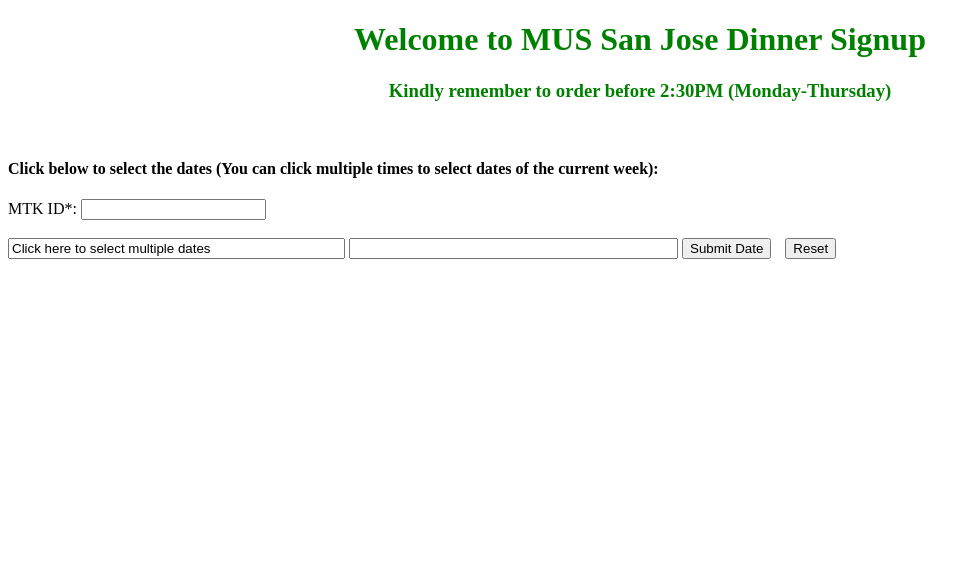
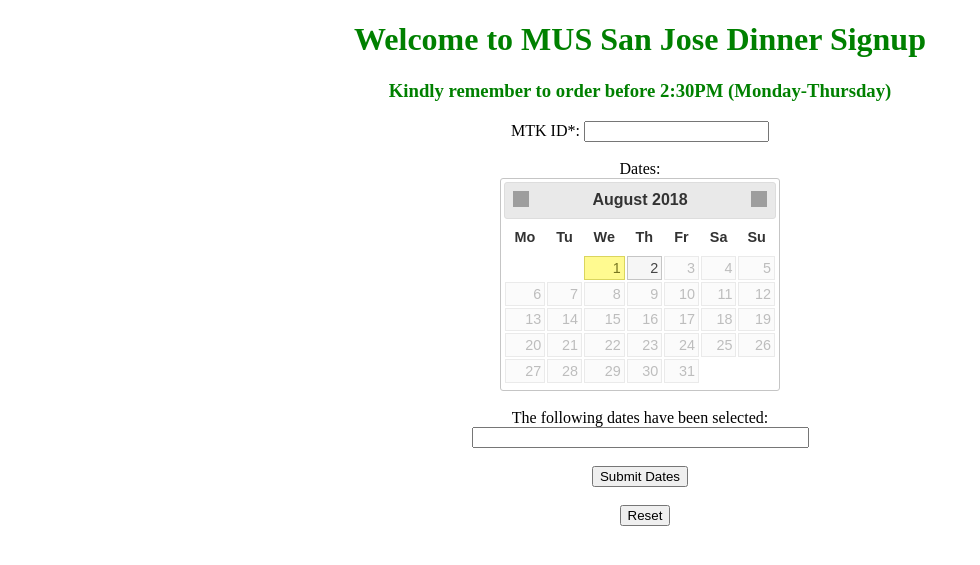
Before and after one commit to ShekharAgrawal15/DinnerBooking, a Flask app: page /dinner in a window 1280 px wide. Shown: the top 565 px of the page, without its empty margins (0-980 px from the left). Run offline with Flask 2, Linux system fonts and the light colour scheme; some libraries are stand-ins or nearby versions; grey boxes are pictures that could not be loaded.

Commit message:
Minor Updates

```diff
--- a/templates/calendar.html
+++ b/templates/calendar.html
@@ -12,15 +12,17 @@
 </head>
 <body>
 
-<div id="calendar_container" class="container">
-	<br>
-	<h4>Click below to select the dates (You can click multiple times to select dates of the current week):</h4>
+
+<div align="center" ver id="calendar_container" class="container">
 	<form id="calendar-page-form" action="" class="form-inline" method="post">
         MTK ID*:
         <input type="text" id="mtkid" name="mtkid" required><br><br>
-        <input type="text" id="datepicker" size="39" value="Click here to select multiple dates">
-        <input type="text" id="selected_dates" size="38">
-	    <input type="submit" class="btn btn-default" value="Submit Date">
+        Dates:
+        <div align="center" id="datepicker"></div><br>
+        The following dates have been selected:<br>
+        <input type="text" id="selected_dates" style="vertical-align: top" size="39">
+        <br><br>
+	    <input type="submit" class="btn btn-default" value="Submit Dates"><br><br>
         <button type="reset" value="Reset" style="margin-left: 10px" size=""20>Reset</button>
     </form>
 </div>
```
